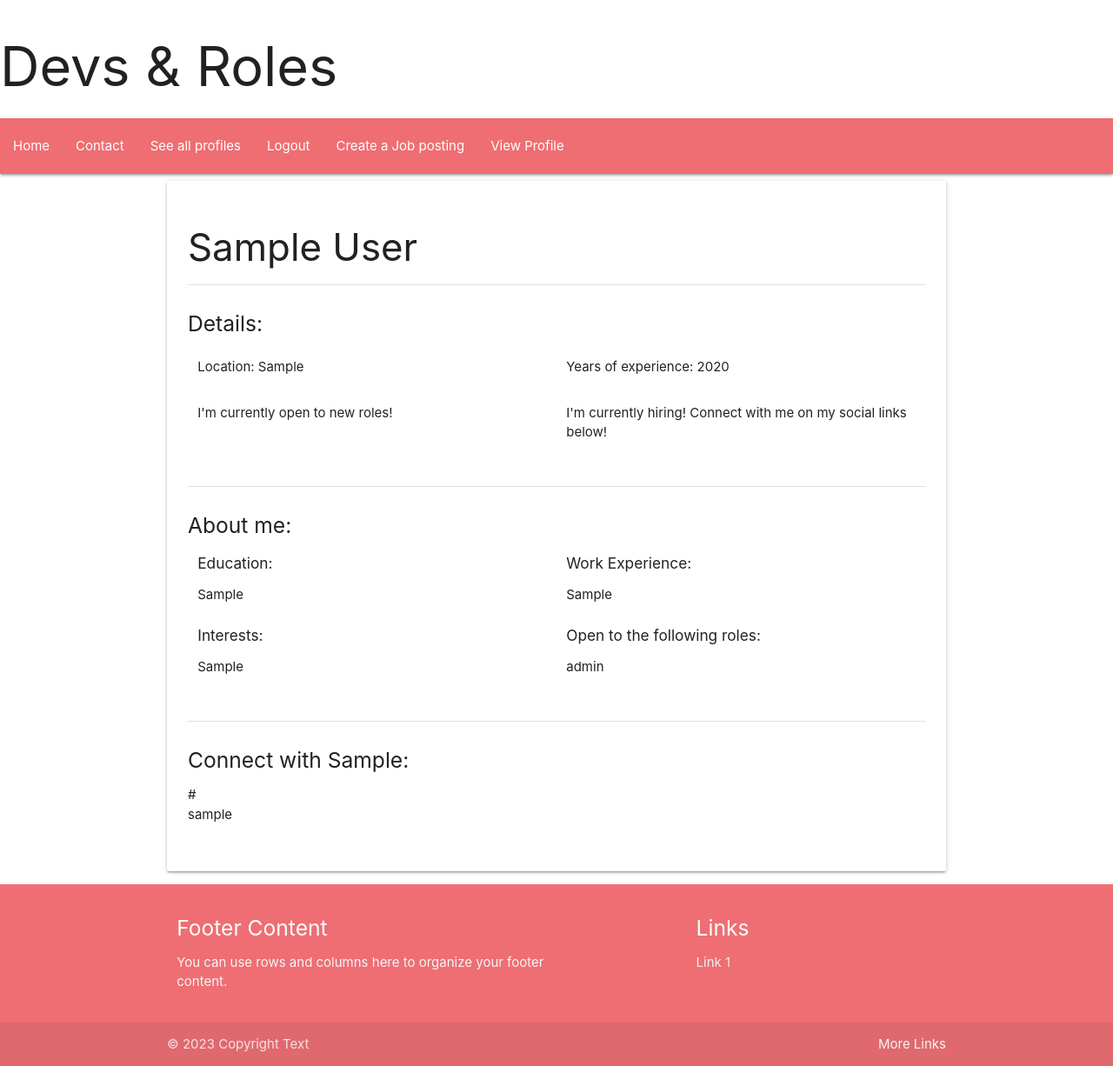
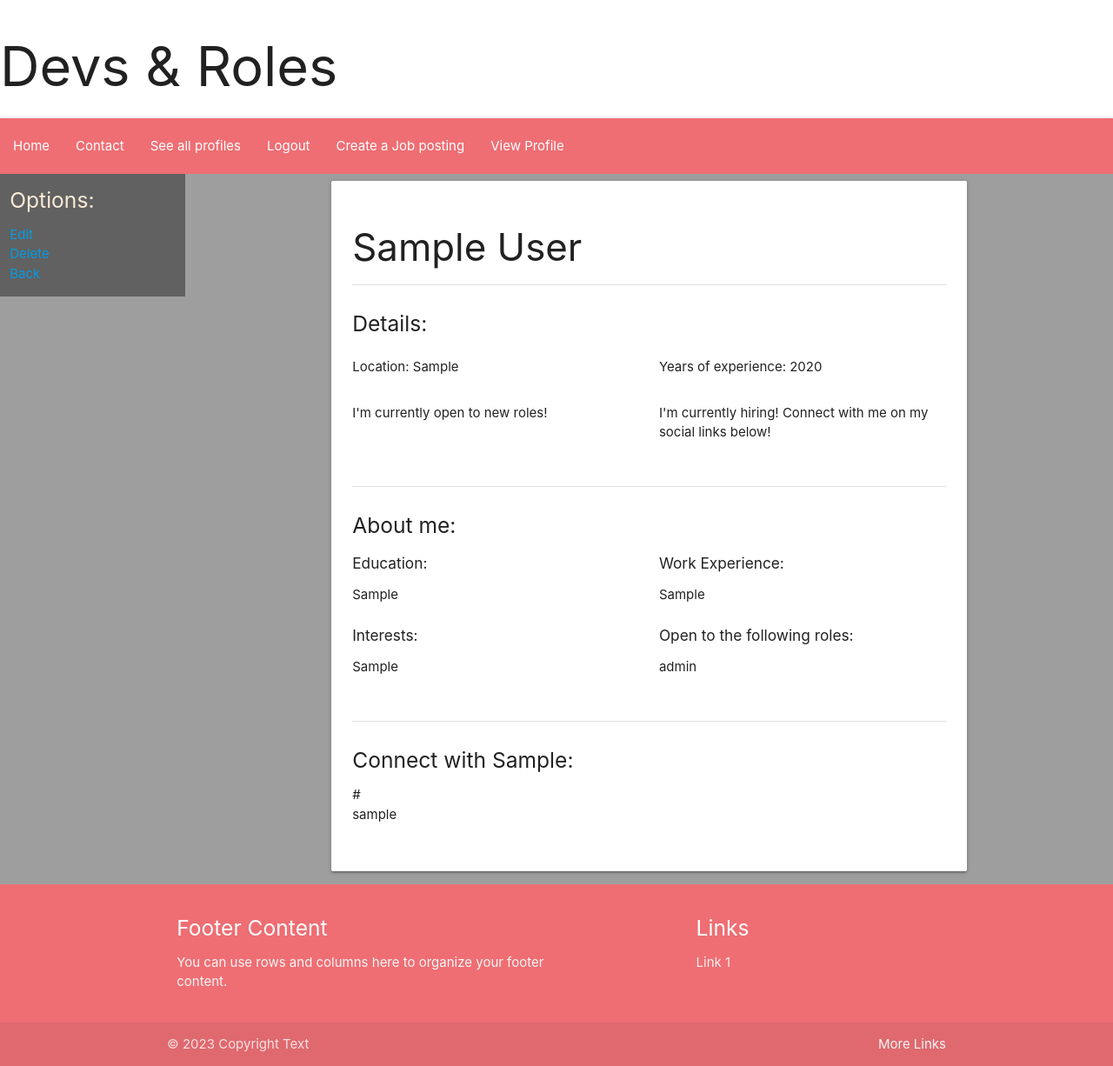
Before and after one commit to jeremyhsimons/CI_PP4_Devs_And_Roles, a Django app: page /profile/view_profile/ in a window 1280 px wide. Shown: the whole page at 87% size. Run offline with Django 3.2, Linux system fonts and the light colour scheme; a user stored in the database is signed in; tables that the repository leaves empty hold one stand-in row (values such as "Sample post"); some libraries are stand-ins or nearby versions.

Commit message:
add sidebar to view profile template.

```diff
--- a/static/css/style.css
+++ b/static/css/style.css
@@ -13,6 +13,10 @@ main {
 .no-padding {
     padding: none;
   }
+
+.no-margin-bottom {
+    margin-bottom: 0%;
+}
 
 /*---------------------------------------------------------- home page styles */
 
@@ -52,3 +56,14 @@ main {
 .pagination-control > a {
     font-weight: 700;
 }
+
+
+/*-------------------------------------------------- View profile page styles */
+
+.side-nav {
+    height: 100%;
+}
+
+.side-nav > h5{
+    color: antiquewhite;
+}
--- a/templates/view_profile.html
+++ b/templates/view_profile.html
@@ -1,6 +1,22 @@
 {% extends "base.html" %}
 {% block content %}
 <section>
+    <div class="row grey no-margin-bottom">
+        <div class="col s12 l2 grey darken-2 side-nav">
+            <h5>Options:</h5>
+            <ul>
+                <li>
+                    <a href="">Edit</a>
+                </li>
+                <li>
+                    <a href="">Delete</a>
+                </li>
+                <li>
+                    <a href="">Back</a>
+                </li>
+            </ul>
+        </div>
+        <div class="col s12 l10">
             <div class="container">
                 <div class="card-panel">
                     <h3 class="profile-name">{{ profile.first_name }} {{ profile.last_name }}</h3>
@@ -62,5 +78,7 @@
                     </div>
                 </div>
             </div>
+        </div>
+    </div>
 </section>
 {% endblock %}
```
Lines whose indentation alone changed are shown as unchanged.
